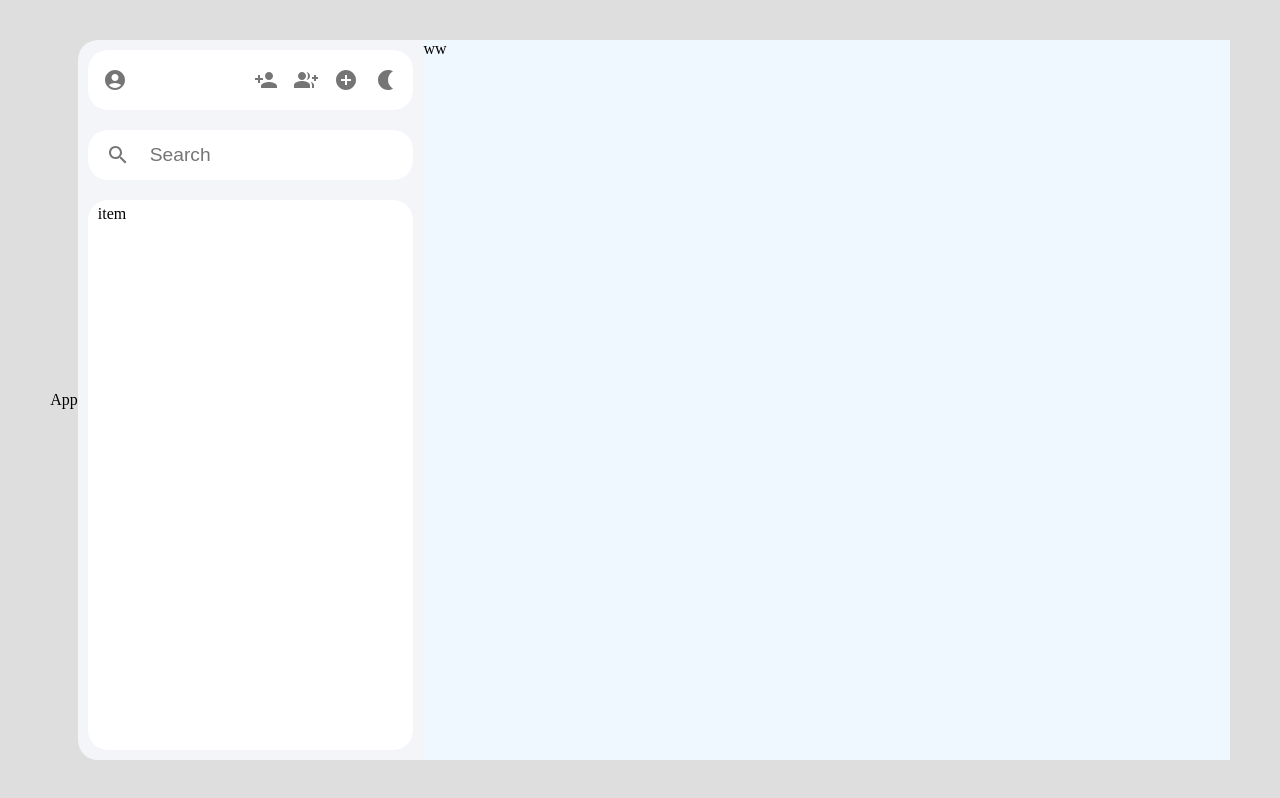
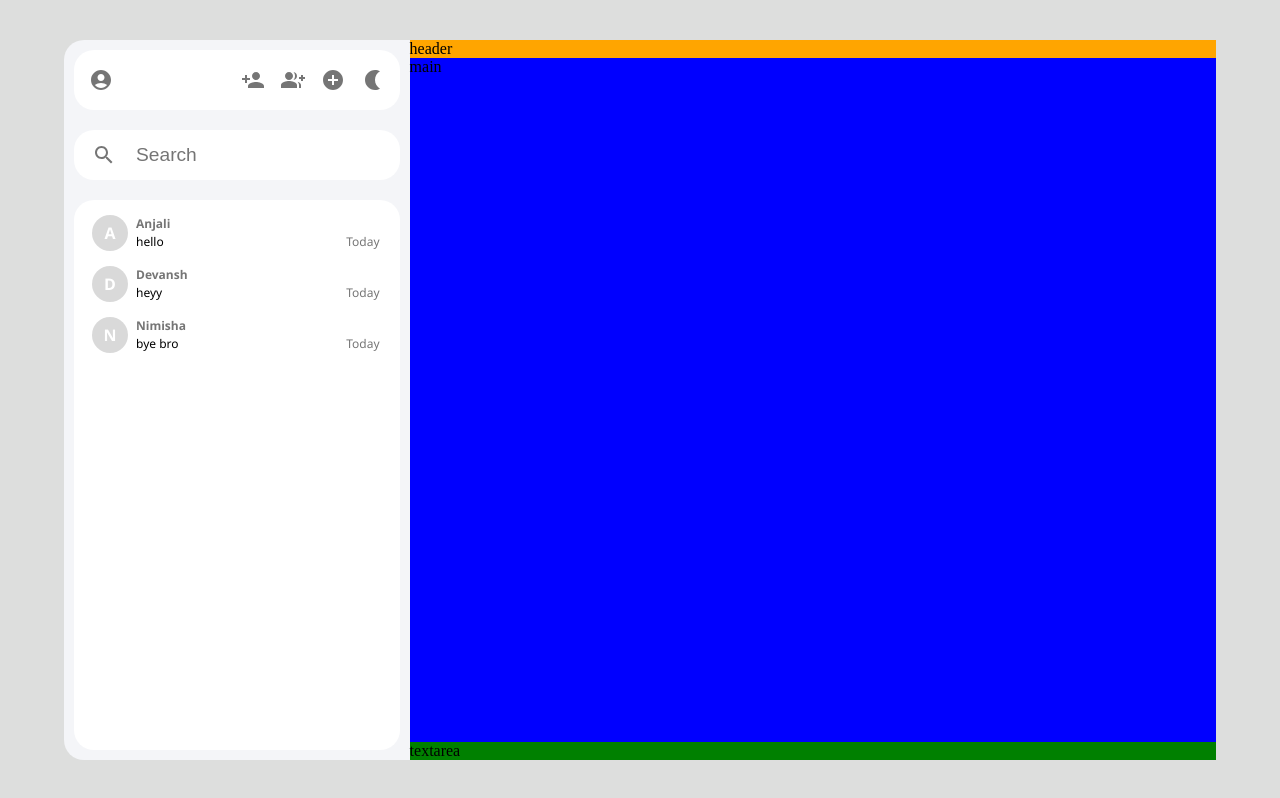
Before and after one commit to anjalibhatkal/chatflow, a React (Create React App) app: page / in a window 1280 px wide. Built offline with nearby package versions, Linux system fonts and the light colour scheme.

Commit message:
added main area ui component

```diff
--- a/src/App.js
+++ b/src/App.js
@@ -4,7 +4,6 @@ import MainContainer from "./components/MainContainer";
 function App() {
   return (
     <div className="App">
-      App
       <MainContainer />
     </div>
   );
--- /dev/null
+++ b/src/components/ChatArea.js
@@ -0,0 +1,13 @@
+import React from "react";
+
+function ChatArea() {
+  return (
+    <div className="chatarea-container">
+      <div className="chatarea-header">header</div>
+      <div className="chatarea-main">main</div>
+      <div className="chatarea-textinput">textarea</div>
+    </div>
+  );
+}
+
+export default ChatArea;
--- a/src/components/ConversationsItem.js
+++ b/src/components/ConversationsItem.js
@@ -1,7 +1,14 @@
 import React from "react";
 
-function ConversationsIcon() {
-  return <div>item</div>;
+function ConversationsItem({ props }) {
+  return (
+    <div className="convo-container">
+      <p className="convo-icon">{props.name[0]}</p>
+      <p className="convo-title">{props.name}</p>
+      <p className="convo-lastMessage">{props.lastMessage}</p>
+      <p className="convo-timeStamp">{props.timeStamp}</p>
+    </div>
+  );
 }
 
-export default ConversationsIcon;
+export default ConversationsItem;
--- a/src/components/MainContainer.js
+++ b/src/components/MainContainer.js
@@ -1,13 +1,13 @@
 import React from "react";
 import "../components/myStyles.css";
 import Sidebar from "./Sidebar";
-import WorkArea from "./WorkArea";
+import ChatArea from "./ChatArea";
 
 function MainContainer() {
   return (
     <div className="main-container">
       <Sidebar />
-      <WorkArea />
+      <ChatArea />
     </div>
   );
 }
--- a/src/components/Sidebar.js
+++ b/src/components/Sidebar.js
@@ -1,4 +1,4 @@
-import React from "react";
+import React, { useState } from "react";
 import "../components/myStyles.css";
 import AccountCircleIcon from "@mui/icons-material/AccountCircle";
 import PersonAddIcon from "@mui/icons-material/PersonAdd";
@@ -10,6 +10,12 @@ import { IconButton } from "@mui/material";
 import ConversationsItem from "./ConversationsItem";
 
 function Sidebar() {
+  const [convos, setConvos] = useState([
+    { name: "Anjali", lastMessage: "hello", timeStamp: "Today" },
+    { name: "Devansh", lastMessage: "heyy", timeStamp: "Today" },
+    { name: "Nimisha", lastMessage: "bye bro", timeStamp: "Today" },
+  ]);
+
   return (
     <div className="sidebar-container">
       <div className="sb-header">
@@ -41,7 +47,9 @@ function Sidebar() {
         <input type="text" placeholder="Search" className="search-box" />
       </div>
       <div className="sb-conversations">
-        <ConversationsItem />
+        {convos.map((convo) => {
+          return <ConversationsItem key={convo} props={convo} />;
+        })}
       </div>
     </div>
   );
--- a/src/components/WorkArea.js
+++ /dev/null
@@ -1,8 +0,0 @@
-import React from "react";
-import "../components/myStyles.css";
-
-function WorkArea() {
-  return <div className="workarea-container">ww</div>;
-}
-
-export default WorkArea;
--- a/src/components/myStyles.css
+++ b/src/components/myStyles.css
@@ -12,7 +12,7 @@
   flex-direction: column;
 }
 
-.workarea-container {
+.chatarea-container {
   background-color: aliceblue;
   flex: 0.7;
 }
@@ -49,3 +49,72 @@
   margin: 10px;
   flex: 1;
 }
+
+.convo-container {
+  display: grid;
+  grid-template-columns: 32px auto auto;
+  grid-template-rows: auto auto;
+  column-gap: 10px;
+  padding: 5px;
+  margin: 5px;
+  border-radius: 20px;
+}
+
+.convo-icon {
+  background-color: #d9d9d9;
+  padding: 2px;
+  grid-area: 1/1/3/2; /* start row, start col, end row, end col*/
+  display: flex;
+  align-items: center;
+  justify-content: center;
+  font-family: "Segoe UI", Tahoma, Geneva, Verdana, sans-serif;
+  font-size: 1rem;
+  font-weight: bolder;
+  color: white;
+  height: 32px;
+  width: 32px;
+  border-radius: 50%;
+  justify-self: center;
+  align-self: center;
+}
+
+.convo-title {
+  grid-area: 1/2/2/4;
+  font-family: "Segoe UI", Tahoma, Geneva, Verdana, sans-serif;
+  font-size: 0.75rem;
+  font-weight: bold;
+  color: rgba(0, 0, 0, 0.54);
+}
+
+.convo-lastMessage {
+  grid-area: 2/2/3/4;
+  font-family: "Segoe UI", Tahoma, Geneva, Verdana, sans-serif;
+  font-size: 0.75rem;
+  /* color: rgba(0, 0, 0, 0.54); */
+}
+
+.convo-timeStamp {
+  grid-area: 2/4/3/5;
+  font-family: "Segoe UI", Tahoma, Geneva, Verdana, sans-serif;
+  justify-self: flex-end;
+  font-size: 0.75rem;
+  color: rgba(0, 0, 0, 0.54);
+}
+
+.chatarea-container {
+  display: flex;
+  flex-direction: column;
+}
+
+.chatarea-header {
+  background-color: orange;
+}
+
+.chatarea-main {
+  background-color: blue;
+  flex: 1;
+}
+
+.chatarea-textinput {
+  background-color: green;
+}
```
